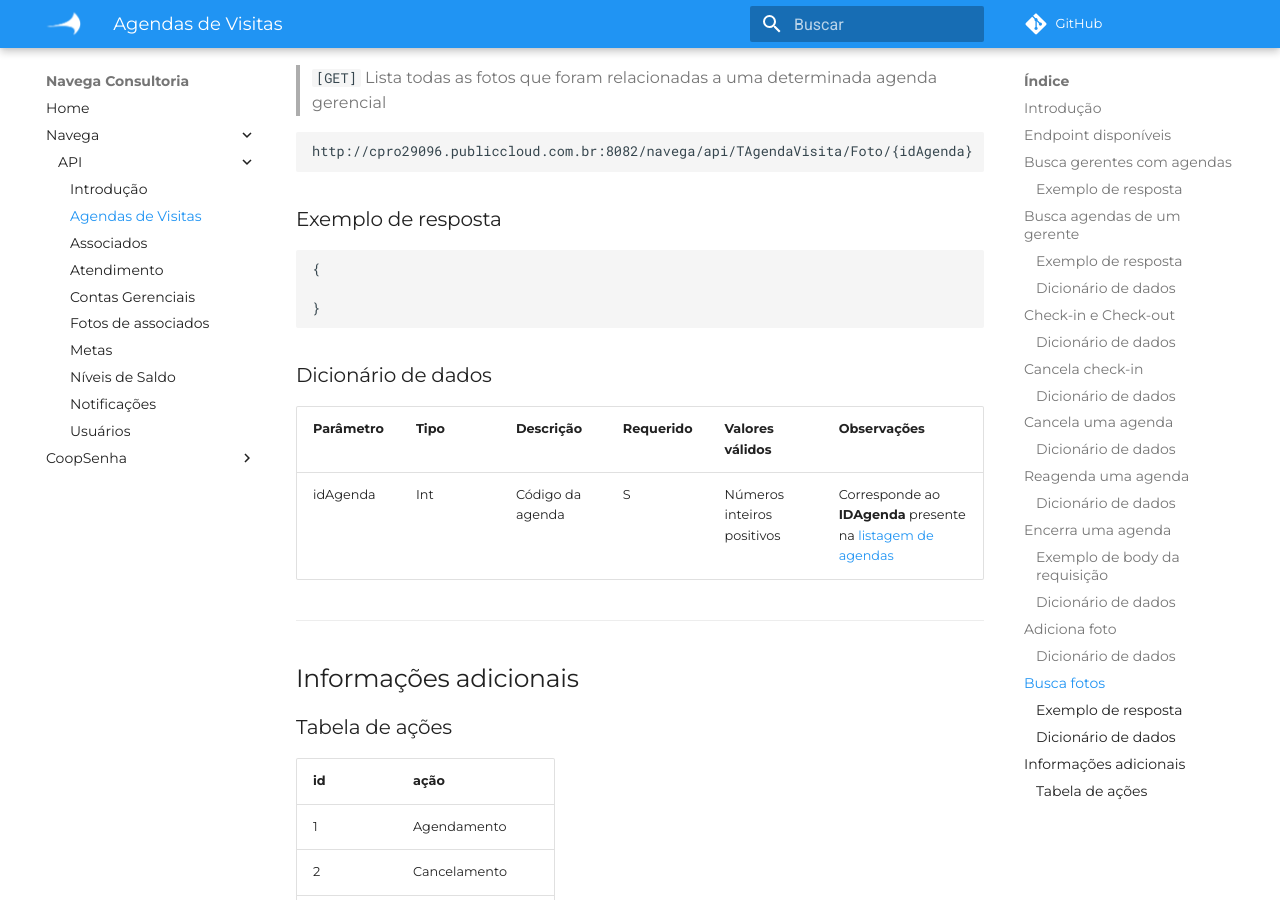
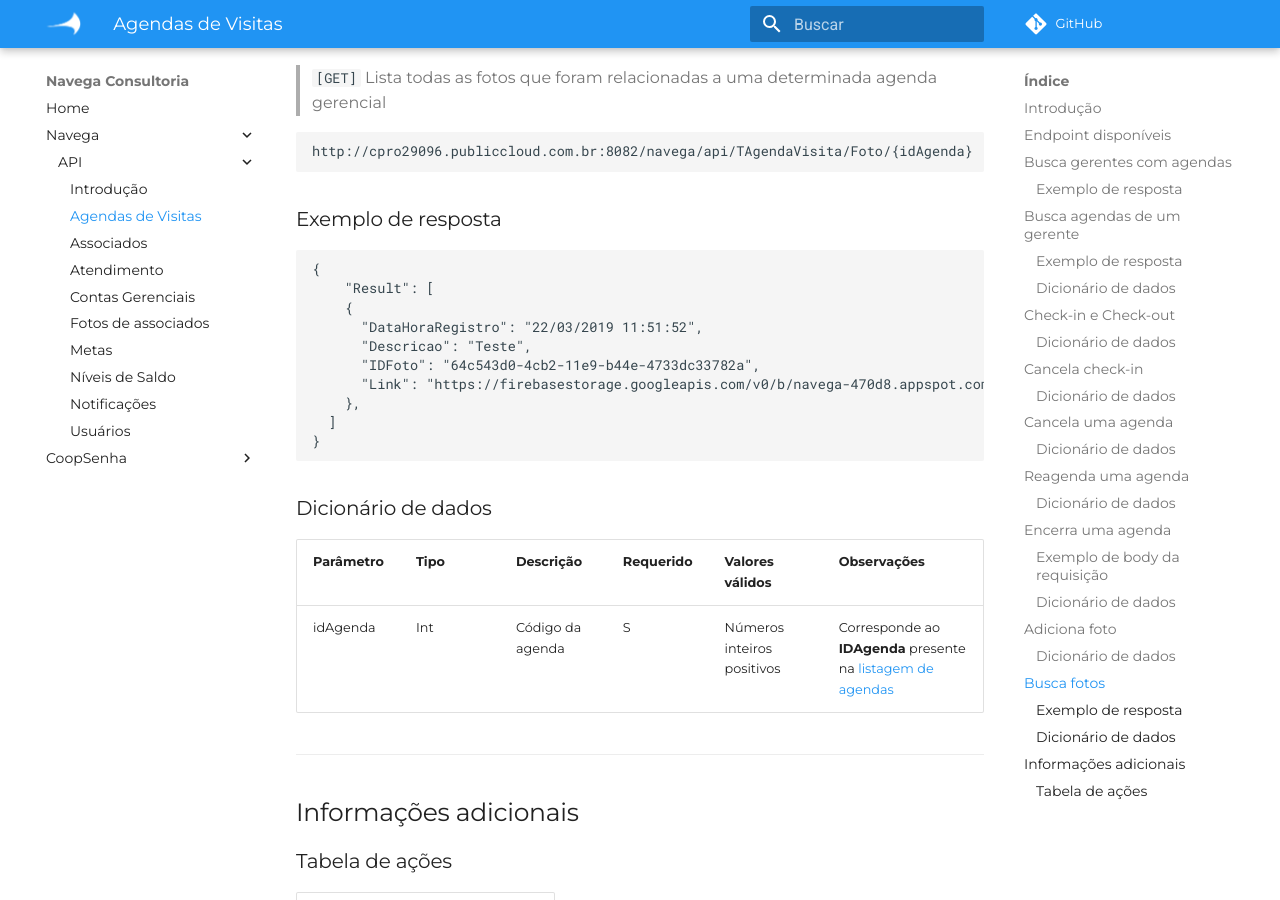
Before and after one commit to NavegaSistemas/Documentacao, an MkDocs documentation site: the page built from docs/Navega/API/agendas_visitas.md, in a window 1280 px wide and 900 px high, scrolled down 7669 px. Built offline with MkDocs 1.6.1 and Material for MkDocs 9.7.7, drawn with Linux system fonts in a browser that asks for light colours.

Commit message:
Adicionado resposta para endpoint de agenda

````diff
--- a/docs/Navega/API/agendas_visitas.md
+++ b/docs/Navega/API/agendas_visitas.md
@@ -246,7 +246,14 @@ http://cpro29096.publiccloud.com.br:8082/navega/api/TAgendaVisita/Foto/{idAgenda
 
 ```
 {
-
+	"Result": [
+    {
+      "DataHoraRegistro": "22/03/2019 11:51:52",
+      "Descricao": "Teste",
+      "IDFoto": "64c543d0-4cb2-11e9-b44e-4733dc33782a",
+      "Link": "https://firebasestorage.googleapis.com/v0/b/navega-470d8.appspot.com/o/debug%2F343%2FAgendas%2F104%2F64c543d0-4cb2-11e9-b44e-4733dc33782a.jpg?alt=media&token=7180e6ce-d4dc-4f24-b7cb-95a882f9676d"
+    },
+  ]
 }
 ```
 
````
